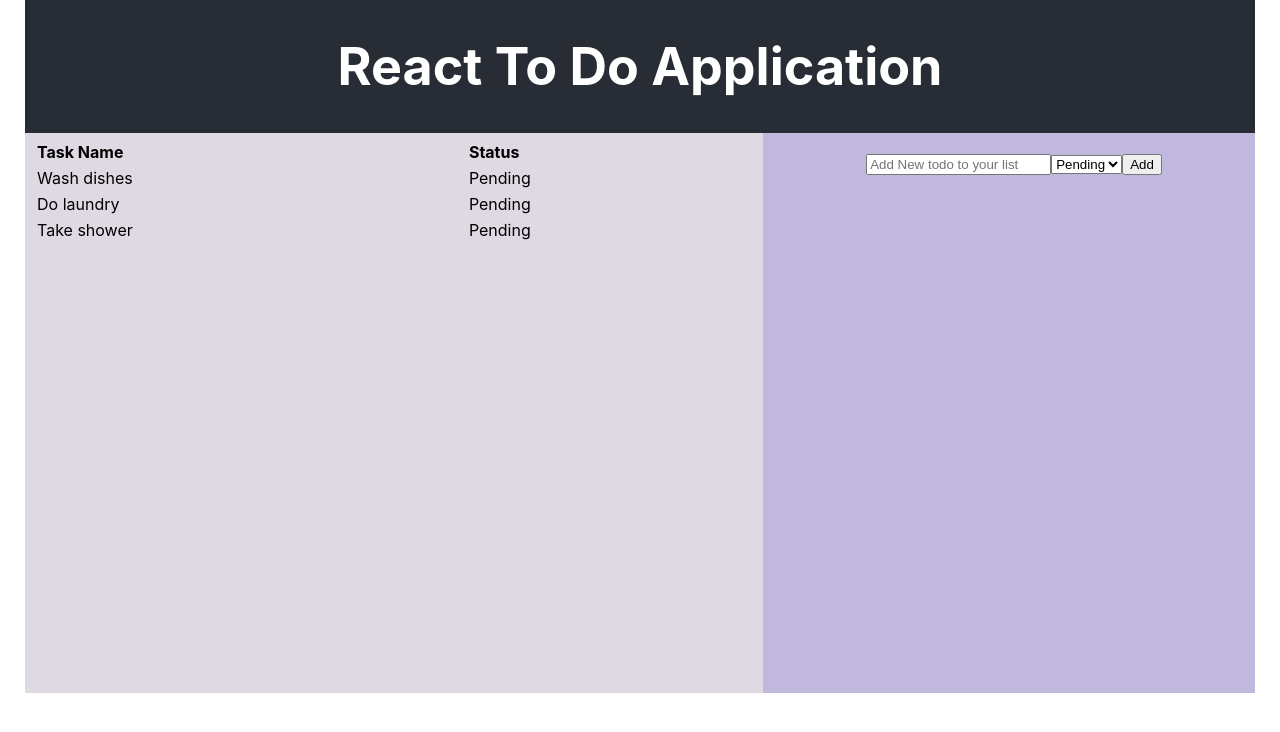
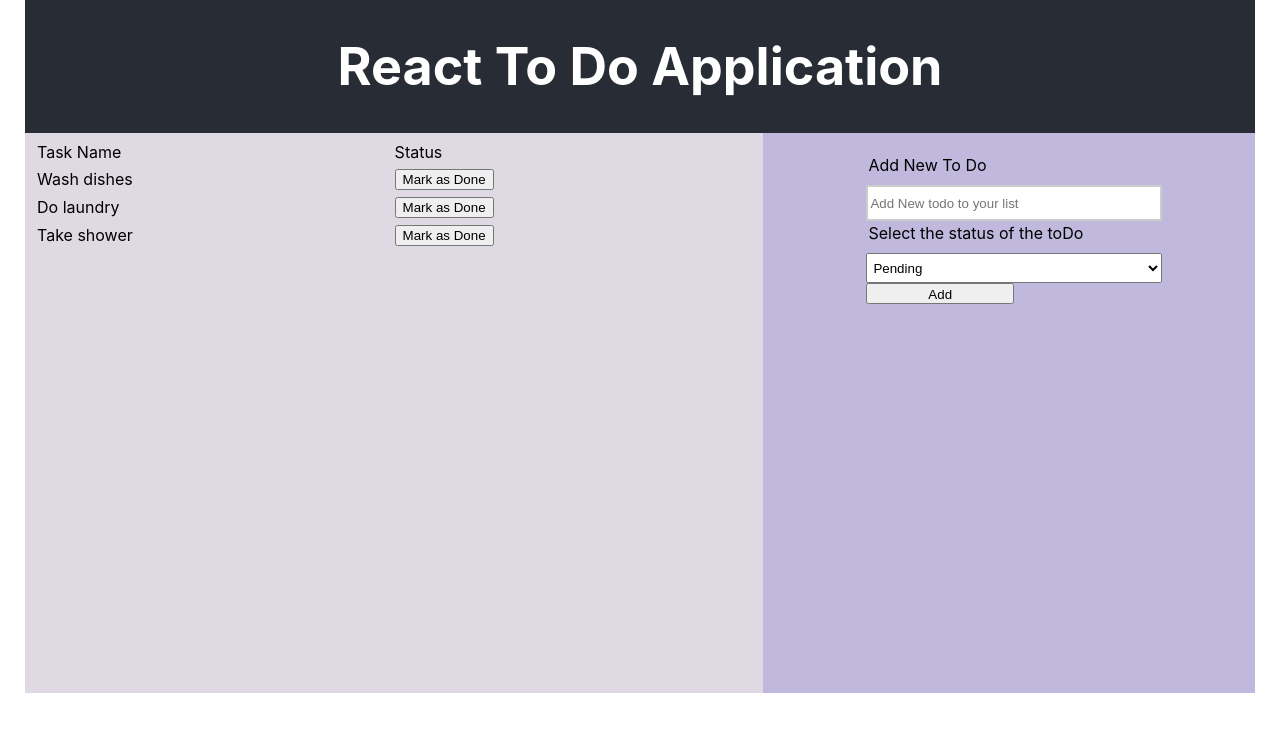
Before and after one commit to shathee/react-todo-app, a React (Create React App) app: page / in a window 1280 px wide. Shown: the top 732 px of the page. Built offline with nearby package versions, Linux system fonts and the light colour scheme.

Commit message:
components converted to styled components

```diff
--- a/package.json
+++ b/package.json
@@ -8,7 +8,10 @@
     "@testing-library/user-event": "^12.8.3",
     "react": "^17.0.2",
     "react-dom": "^17.0.2",
+    "react-redux": "^7.2.3",
     "react-scripts": "4.0.3",
+    "redux": "^4.0.5",
+    "styled-components": "^5.2.3",
     "web-vitals": "^1.1.1"
   },
   "scripts": {
--- a/src/components/AddTodo.js
+++ b/src/components/AddTodo.js
@@ -1,40 +1,92 @@
 
-import classes from './AddTodo.module.css';
-import {useRef} from 'react';
+import styled from 'styled-components';
+import {useState,useRef} from 'react';
+
+const AddTodoDiv = styled.div`
+  background-color: #C0B9DD;
+  width:40%;
+  align-items: center;
+
+  & form{
+    width:60%;
+    margin:auto;
+    padding: 20px 10px 10px 20px;
+    display:flex;
+    flex-flow:column;
+    justify-content:center;
+  }
+
+  & input{
+    background-color: ${props => (props.invalid ? '#EBB9DF' : 'white')};
+    border: 2px solid ${props => (props.invalid ? '#df5796' : '#ccc')};
+    min-height: 30px;
+    padding:2px 2px 0px 2px;
+  }
+
+  & select{
+    min-height: 30px;
+    padding:2px 2px 0px 2px;
+  }
+
+  & label{
+    min-height: 30px;
+    padding:2px 2px 0px 2px;
+    text-align:left;
+  }
+
+  & button{
+    width:50%;
+    padding:2px 2px 0px 2px;
+  }
+
+  @media (max-width: 600px){
+    width:100%;
+  }
+
+`;
 
 function AddTodo({setTodos}) {
     const inputRef = useRef();
     const selRef = useRef();
+    const [isValidText, setIsValidText] = useState(true)
 
     function handleAddTodo(event) {
         event.preventDefault();
         const text = event.target.elements.todoName.value
-        const done = event.target.elements.todoStatus.value
+        const done = event.target.elements.todoStatus.value === "false" ? false : true
+
+        if(text.trim().length === 0){
+          setIsValidText(false);
+          return;
+        }
         const todo = {
             id:'',
             text,
-            done
+            done:done
         }
         setTodos(prevTodos => {
             todo.id = prevTodos.length + 1;
             return prevTodos.concat(todo)
-        })
+        });
+        setIsValidText(true);
         inputRef.current.value = '';
         selRef.current.value = false;
     }
 
 
     return (
-      <div className={classes.AddTodoDiv}>
+      <AddTodoDiv invalid={!isValidText}>
         <form onSubmit={handleAddTodo}>
+          <label>Add New To Do</label>
           <input name="todoName" placeholder="Add New todo to your list" ref={inputRef} />
+          <label>Select the status of the toDo</label>
           <select name="todoStatus" ref={selRef}>
             <option value="false">Pending</option>
             <option value="true">Done</option>
           </select>
           <button type="submit">Add</button>
         </form>
-      </div>
+      </AddTodoDiv>
     );
   }
 
--- a/src/components/TodoList.js
+++ b/src/components/TodoList.js
@@ -1,22 +1,48 @@
-import classes from './TodoList.module.css'
+import styled from 'styled-components'
+
+const TodoListDiv = styled.div`
+    background-color: #DED9E2;
+    width:60%;
+    justify-content: left;
+    height: 70vh;
+
+    & table {
+        padding: 5px;
+        width: 100%;
+    }
+
+    & tr td {
+        padding:2px 5px 2px 5px;
+        list-style: none;
+        text-align: left;
+    }
+
+    & .tblHeader td{
+        font-weight: bold;
+    }
+
+    @media (max-width: 600px){
+        width:100%
+    }
+`;
 
 function TodoList(props) {
-
+    console.log(props.todos)
     const todoList = props.todos.map( todo => (
-        <tr key={todo.id}><td >{todo.text} </td><td> {todo.done ? "Done" : "Pending"}</td></tr>
+        <tr key={todo.id}><td >{todo.text} </td><td> { todo.done ? "Done" : <button>Mark as Done</button>}</td></tr>
     ));
 
     return (
-        <div className={classes.TodoListDiv}>
+        <TodoListDiv>
             <table>
                 <thead>
-                    <tr className={classes.tblHeader}><td>Task Name</td><td>Status</td></tr>
+                    <tr><td>Task Name</td><td>Status</td></tr>
                 </thead>
                 <tbody>
                     {todoList}
                 </tbody>
             </table>
-        </div>
+        </TodoListDiv>
     );
 }
 
```
Also changed, not shown: 1 other file (tests, documents, lock files or other folders).
